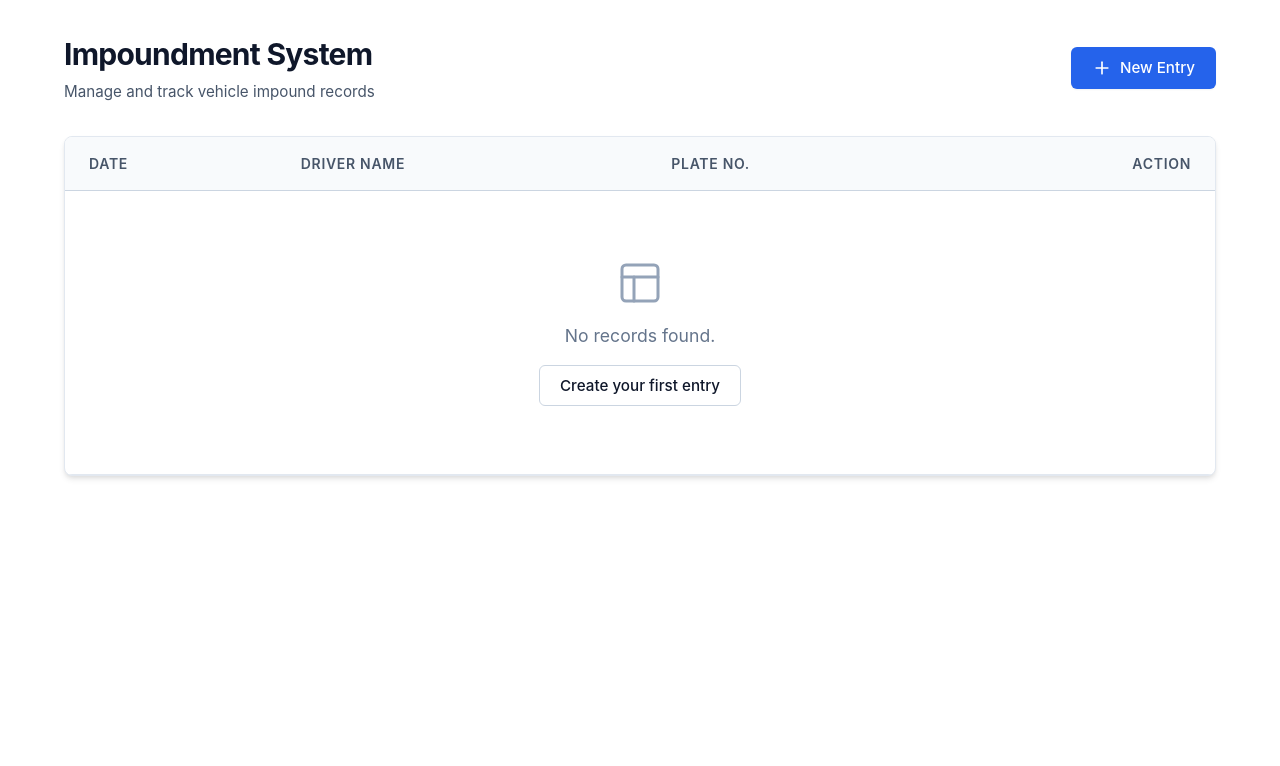
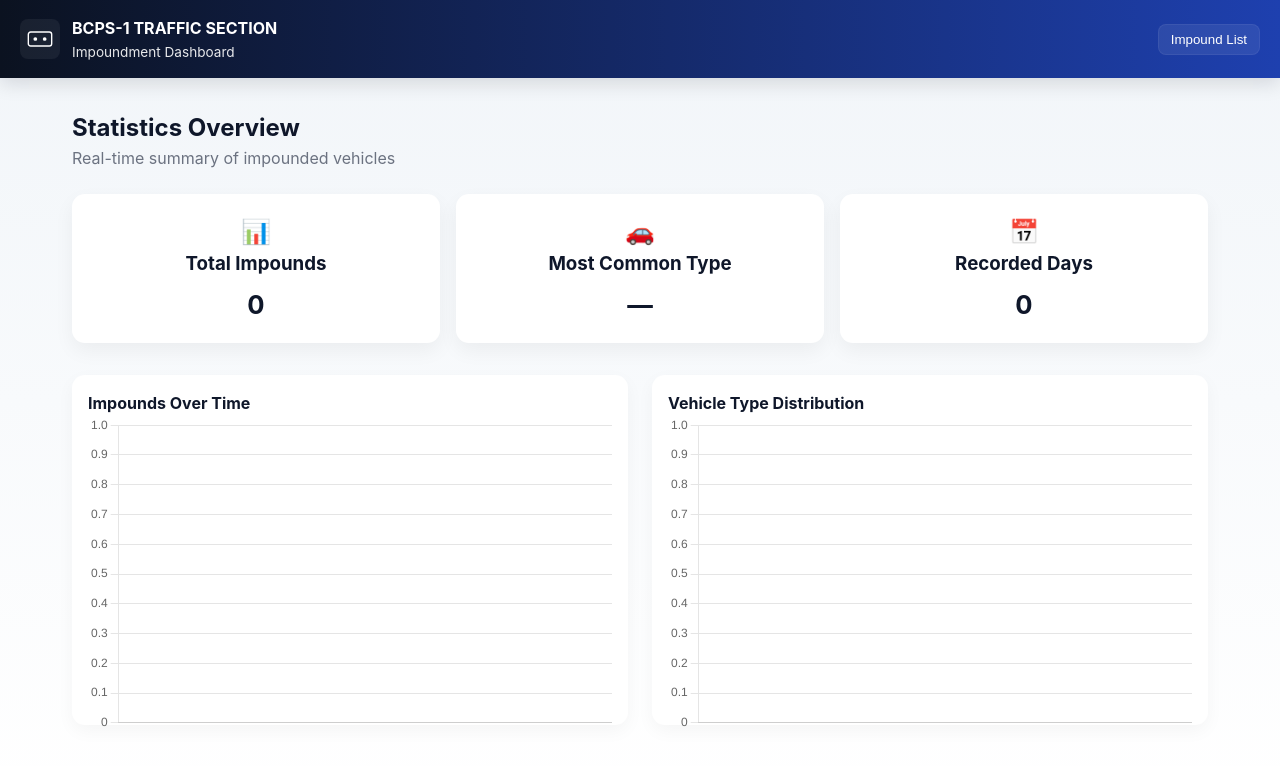
Before and after one commit to chrisverdad/vehicle-impound, a Vue app: page / in a window 1280 px wide. Shown: the top 766 px of the page. Built offline with nearby package versions, Linux system fonts and the light colour scheme.

Commit message:
bugo na copilot

```diff
--- a/package.json
+++ b/package.json
@@ -11,6 +11,9 @@
     "type-check": "vue-tsc --build"
   },
   "dependencies": {
+    "chart.js": "^4.5.1",
+    "html2pdf.js": "^0.14.0",
+    "pinia": "^3.0.4",
     "vue": "^3.5.31"
   },
   "devDependencies": {
--- a/src/App.vue
+++ b/src/App.vue
@@ -1,9 +1,21 @@
 <script setup lang="ts">
-import ImpoundList from './components/ImpoundList.vue'
+import { ref } from 'vue';
+import ImpoundList from './components/ImpoundList.vue';
+import StatsView from './components/StatsView.vue';
+
+const showStats = ref(true);
+const goToImpound = () => (showStats.value = false);
+const goToStats = () => (showStats.value = true);
 </script>
 
 <template>
-  <ImpoundList />
+  <div>
+    <StatsView v-if="showStats" @navigate-to-impound="goToImpound" />
+
+    <div v-else>
+      <ImpoundList @navigate-to-stats="goToStats" />
+    </div>
+  </div>
 </template>
 
 <style scoped>
--- a/src/components/ImpoundList.vue
+++ b/src/components/ImpoundList.vue
@@ -1,5 +1,6 @@
 <script setup lang="ts">
 import { ref, reactive, computed, onMounted, onUnmounted } from "vue";
+import { useImpoundStore } from '@/stores/impoundStore';
 
 interface ImpoundRecord {
   id: number;
@@ -46,7 +47,11 @@ const form = reactive<ImpoundRecord>({
   conformedBy: "",
 });
 
-const impoundList = ref<ImpoundRecord[]>([]);
+const store = useImpoundStore();
+const emit = defineEmits<{
+  (e: 'navigate-to-stats'): void
+}>();
+const impoundList = store.impoundList;
 const viewedRecord = computed(() =>
   impoundList.value.find((r) => r.id === viewingId.value)
 );
@@ -142,15 +147,14 @@ const closeViewModal = () => {
 
 const saveRecord = () => {
   if (isEditing.value && editingId.value !== null) {
-    const index = impoundList.value.findIndex((r) => r.id === editingId.value);
-    if (index !== -1) impoundList.value[index] = { ...form };
+    store.updateRecord(editingId.value, { ...form, id: editingId.value });
     showToast("Record updated successfully.");
+    viewingId.value = editingId.value;
+    showViewModal.value = true;
   } else {
-    const newId =
-      impoundList.value.length > 0
-        ? Math.max(...impoundList.value.map((r) => r.id)) + 1
-        : 1;
-    impoundList.value.push({ ...form, id: newId });
+    const newId = store.addRecord({ ...form });
+    viewingId.value = newId;
+    showViewModal.value = true;
     showToast("New record added successfully.");
   }
   closeForm();
--- /dev/null
+++ b/src/components/StatsView.vue
@@ -0,0 +1,282 @@
+<script setup lang="ts">
+import { ref, computed, onMounted, watch } from 'vue';
+import { useImpoundStore } from '@/stores/impoundStore';
+import { Chart, registerables } from 'chart.js';
+
+Chart.register(...registerables);
+
+const emit = defineEmits<{
+  (e: 'navigate-to-impound'): void
+}>();
+
+const goToImpound = () => emit('navigate-to-impound');
+
+const store = useImpoundStore();
+
+const lineCanvas = ref<HTMLCanvasElement | null>(null);
+const barCanvas = ref<HTMLCanvasElement | null>(null);
+
+let lineChart: Chart | null = null;
+let barChart: Chart | null = null;
+
+// --- DATA ---
+const groupedByDate = computed(() => {
+  const map: Record<string, number> = {};
+  store.impoundList.forEach((r: any) => {
+    const d = r.date || 'Unknown';
+    map[d] = (map[d] || 0) + 1;
+  });
+  const entries = Object.entries(map).sort((a, b) => (a[0] > b[0] ? 1 : -1));
+  return { labels: entries.map(e => e[0]), data: entries.map(e => e[1]) };
+});
+
+const byVehicleType = computed(() => {
+  const map: Record<string, number> = {};
+  store.impoundList.forEach((r: any) => {
+    const t = r.vehicleType || 'Unknown';
+    map[t] = (map[t] || 0) + 1;
+  });
+  const entries = Object.entries(map).sort((a, b) => b[1] - a[1]);
+  return { labels: entries.map(e => e[0]), data: entries.map(e => e[1]) };
+});
+
+// --- CHARTS ---
+const renderLine = () => {
+  if (!lineCanvas.value) return;
+  if (lineChart) lineChart.destroy();
+
+  lineChart = new Chart(lineCanvas.value, {
+    type: 'line',
+    data: {
+      labels: groupedByDate.value.labels,
+      datasets: [{
+        label: 'Impounds',
+        data: groupedByDate.value.data,
+        borderColor: '#3b82f6',
+        backgroundColor: 'rgba(59,130,246,0.15)',
+        fill: true,
+        tension: 0.4,
+      }]
+    },
+    options: {
+      responsive: true,
+      maintainAspectRatio: false,
+      plugins: { legend: { display: false } },
+      scales: { y: { beginAtZero: true } }
+    }
+  });
+};
+
+const renderBar = () => {
+  if (!barCanvas.value) return;
+  if (barChart) barChart.destroy();
+
+  barChart = new Chart(barCanvas.value, {
+    type: 'bar',
+    data: {
+      labels: byVehicleType.value.labels,
+      datasets: [{
+        data: byVehicleType.value.data,
+        backgroundColor: '#2563eb',
+        borderRadius: 8
+      }]
+    },
+    options: {
+      responsive: true,
+      maintainAspectRatio: false,
+      plugins: { legend: { display: false } },
+      scales: { y: { beginAtZero: true } }
+    }
+  });
+};
+
+watch(() => store.impoundList.length, () => {
+  renderLine();
+  renderBar();
+});
+
+onMounted(() => {
+  renderLine();
+  renderBar();
+});
+</script>
+
+<template>
+  <main class="stats-root">
+
+    <!-- 🔵 HEADER (improved) -->
+    <header class="app-header">
+      <div class="app-brand">
+        <svg class="brand-logo" width="40" height="40" viewBox="0 0 24 24" fill="none" xmlns="http://www.w3.org/2000/svg" aria-hidden="true">
+          <rect x="2" y="6" width="20" height="12" rx="2" stroke="currentColor" stroke-width="1.2"/>
+          <circle cx="8" cy="12" r="1.6" fill="currentColor"/>
+          <circle cx="16" cy="12" r="1.6" fill="currentColor"/>
+        </svg>
+        <div class="brand-text">
+          <div class="app-title">BCPS-1 TRAFFIC SECTION</div>
+          <div class="app-subtitle">Impoundment Dashboard</div>
+        </div>
+      </div>
+
+      <nav class="app-nav" aria-label="Primary">
+        <button class="nav-btn" @click="goToImpound">Impound List</button>
+      </nav>
+    </header>
+
+    <!-- DASHBOARD -->
+    <section class="dashboard">
+
+      <div class="dashboard-header">
+        <h2>Statistics Overview</h2>
+        <p>Real-time summary of impounded vehicles</p>
+      </div>
+
+      <!-- CARDS -->
+      <div class="cards">
+        <div class="card">
+          <span class="icon">📊</span>
+          <h3>Total Impounds</h3>
+          <p class="value">{{ store.impoundList.length }}</p>
+        </div>
+
+        <div class="card">
+          <span class="icon">🚗</span>
+          <h3>Most Common Type</h3>
+          <p class="value">{{ byVehicleType.labels[0] || '—' }}</p>
+        </div>
+
+        <div class="card">
+          <span class="icon">📅</span>
+          <h3>Recorded Days</h3>
+          <p class="value">{{ groupedByDate.labels.length }}</p>
+        </div>
+      </div>
+
+      <!-- CHARTS -->
+      <div class="charts">
+        <div class="chart-box">
+          <h4>Impounds Over Time</h4>
+          <canvas ref="lineCanvas"></canvas>
+        </div>
+
+        <div class="chart-box">
+          <h4>Vehicle Type Distribution</h4>
+          <canvas ref="barCanvas"></canvas>
+        </div>
+      </div>
+
+    </section>
+  </main>
+</template>
+
+<style scoped>
+/* ROOT */
+.stats-root {
+  min-height: 100vh;
+  background: linear-gradient(to bottom, #f1f5f9, #ffffff);
+}
+
+/* HEADER */
+
+/* App header (shared look) */
+.app-header {
+  display:flex; align-items:center; justify-content:space-between;
+  gap:1rem; padding:1rem 1.25rem; background: linear-gradient(90deg,#0b1220,#1e40af);
+  color:#fff; box-shadow:0 6px 18px rgba(2,6,23,0.12);
+}
+.app-brand { display:flex; align-items:center; gap:0.75rem; }
+.brand-logo { color:#fff; background: rgba(255,255,255,0.06); padding:6px; border-radius:8px; }
+.brand-text .app-title { font-weight:700; font-size:1rem; }
+.brand-text .app-subtitle { font-size:0.85rem; opacity:0.9; margin-top:2px; }
+.app-nav { display:flex; gap:0.5rem; }
+.nav-btn { background:rgba(255,255,255,0.08); color:#fff; border:1px solid rgba(255,255,255,0.06); padding:0.45rem 0.75rem; border-radius:8px; cursor:pointer; }
+.nav-btn:hover { background:rgba(255,255,255,0.12); }
+
+/* NAV BUTTON */
+.btn-nav {
+  background: rgba(255,255,255,0.15);
+  border: none;
+  padding: 0.6rem 1rem;
+  color: white;
+  border-radius: 0.5rem;
+  cursor: pointer;
+  transition: 0.2s;
+}
+
+.btn-nav:hover {
+  background: rgba(255,255,255,0.25);
+}
+
+/* DASHBOARD */
+.dashboard {
+  max-width: 1200px;
+  margin: auto;
+  padding: 2rem;
+}
+
+.dashboard-header h2 {
+  margin: 0;
+}
+
+.dashboard-header p {
+  color: #6b7280;
+  margin-bottom: 1.5rem;
+}
+
+/* CARDS */
+.cards {
+  display: flex;
+  gap: 1rem;
+  margin-bottom: 2rem;
+}
+
+.card {
+  flex: 1;
+  background: white;
+  padding: 1.2rem;
+  border-radius: 0.8rem;
+  box-shadow: 0 8px 20px rgba(0,0,0,0.05);
+  text-align: center;
+}
+
+.icon {
+  font-size: 1.5rem;
+}
+
+.value {
+  font-size: 1.6rem;
+  font-weight: bold;
+  margin-top: 0.5rem;
+}
+
+/* CHARTS */
+.charts {
+  display: grid;
+  grid-template-columns: 1fr 1fr;
+  gap: 1.5rem;
+}
+
+.chart-box {
+  background: white;
+  padding: 1rem;
+  border-radius: 0.8rem;
+  height: 350px;
+  box-shadow: 0 6px 18px rgba(0,0,0,0.04);
+}
+
+.chart-box canvas {
+  width: 100%;
+  height: 100%;
+}
+
+/* RESPONSIVE */
+@media (max-width: 900px) {
+  .cards {
+    flex-direction: column;
+  }
+
+  .charts {
+    grid-template-columns: 1fr;
+  }
+}
+</style>
--- a/src/main.ts
+++ b/src/main.ts
@@ -1,6 +1,9 @@
 import './assets/main.css'
 
 import { createApp } from 'vue'
+import { createPinia } from 'pinia'
 import App from './App.vue'
 
-createApp(App).mount('#app')
+const app = createApp(App)
+app.use(createPinia())
+app.mount('#app')
--- /dev/null
+++ b/src/stores/impoundStore.ts
@@ -0,0 +1,25 @@
+import { defineStore } from 'pinia';
+import { ref } from 'vue';
+
+export const useImpoundStore = defineStore('impound', () => {
+  const impoundList = ref<any[]>([]);
+
+  const addRecord = (record: any) => {
+    const newId = impoundList.value.length > 0
+      ? Math.max(...impoundList.value.map(r => r.id)) + 1
+      : 1;
+    impoundList.value.push({ ...record, id: newId });
+    return newId;
+  };
+
+  const updateRecord = (id: number, updatedRecord: any) => {
+    const index = impoundList.value.findIndex(r => r.id === id);
+    if (index !== -1) impoundList.value[index] = { ...updatedRecord };
+  };
+
+  const deleteRecord = (id: number) => {
+    impoundList.value = impoundList.value.filter(r => r.id !== id);
+  };
+
+  return { impoundList, addRecord, updateRecord, deleteRecord };
+});
```
Also changed, not shown: 1 other file (tests, documents, lock files or other folders).
